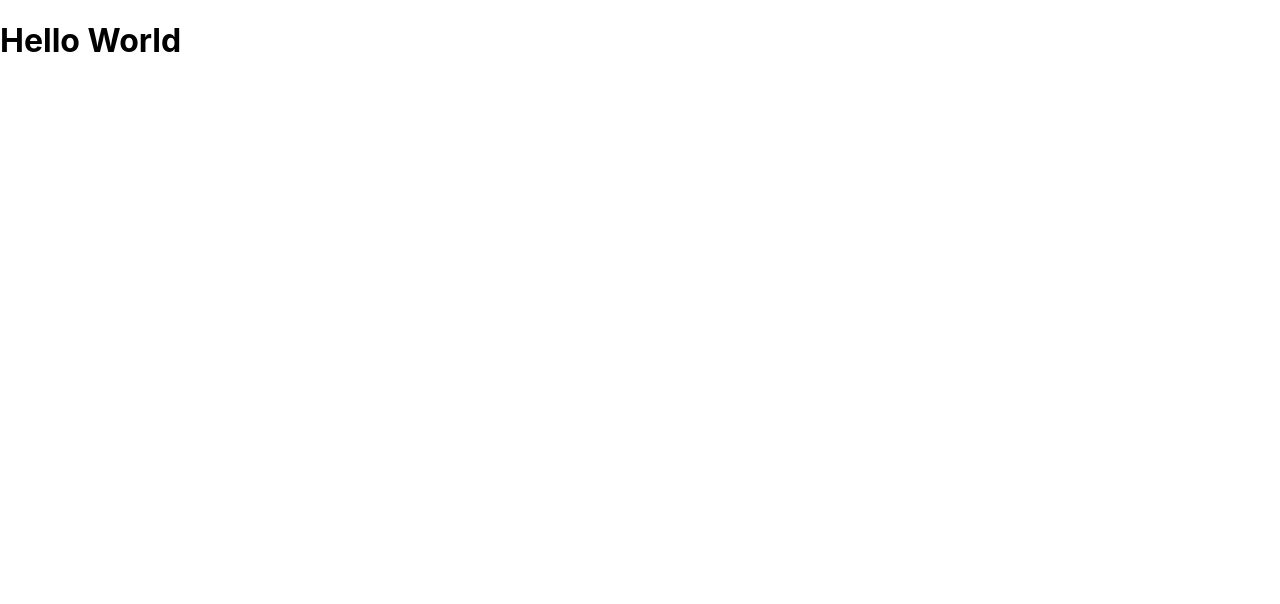
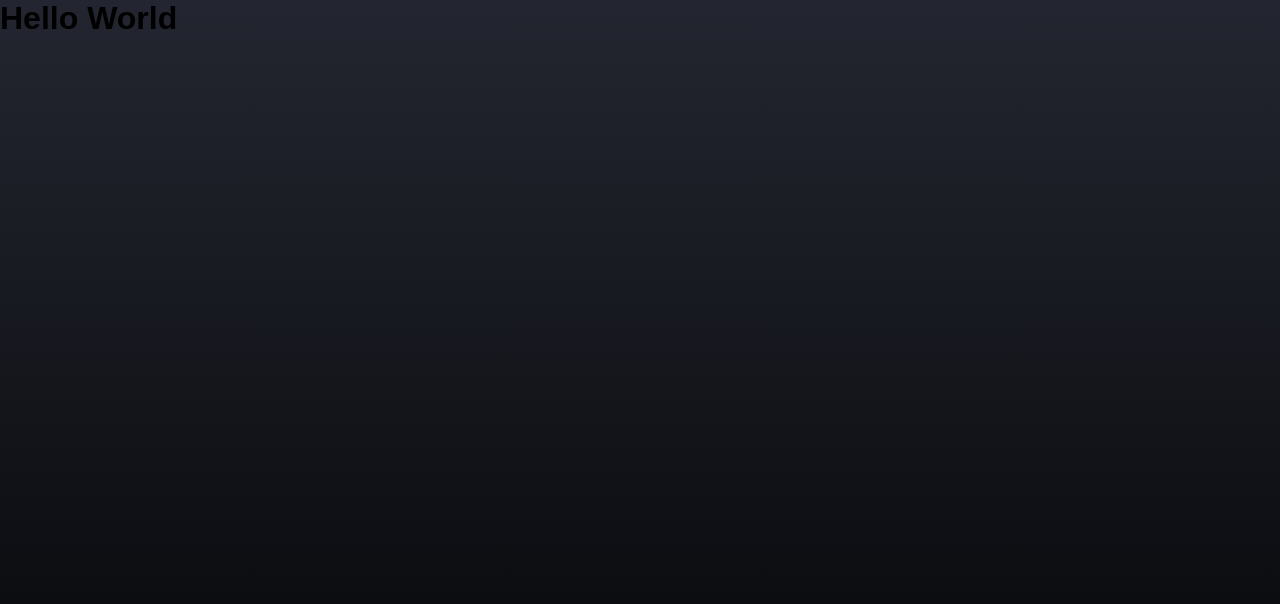
Before and after one commit to RayanneRamos/DevLink, a React (Create React App) app: page / in a window 1280 px wide. Shown: the top 604 px of the page. Built offline with nearby package versions, Linux system fonts and the light colour scheme.

Commit message:
reset do css

```diff
--- a/src/index.css
+++ b/src/index.css
@@ -1,13 +1,18 @@
-body {
+* {
   margin: 0;
-  font-family: -apple-system, BlinkMacSystemFont, 'Segoe UI', 'Roboto', 'Oxygen',
-    'Ubuntu', 'Cantarell', 'Fira Sans', 'Droid Sans', 'Helvetica Neue',
-    sans-serif;
-  -webkit-font-smoothing: antialiased;
-  -moz-osx-font-smoothing: grayscale;
+  padding: 0;
 }
 
-code {
-  font-family: source-code-pro, Menlo, Monaco, Consolas, 'Courier New',
-    monospace;
+body {
+  font-family: sans-serif;
+  background: linear-gradient(#232630, #050507);
+  min-height: 100vh;
 }
+
+button {
+  cursor: pointer;
+}
+
+a {
+  text-decoration: none;
+}
```
